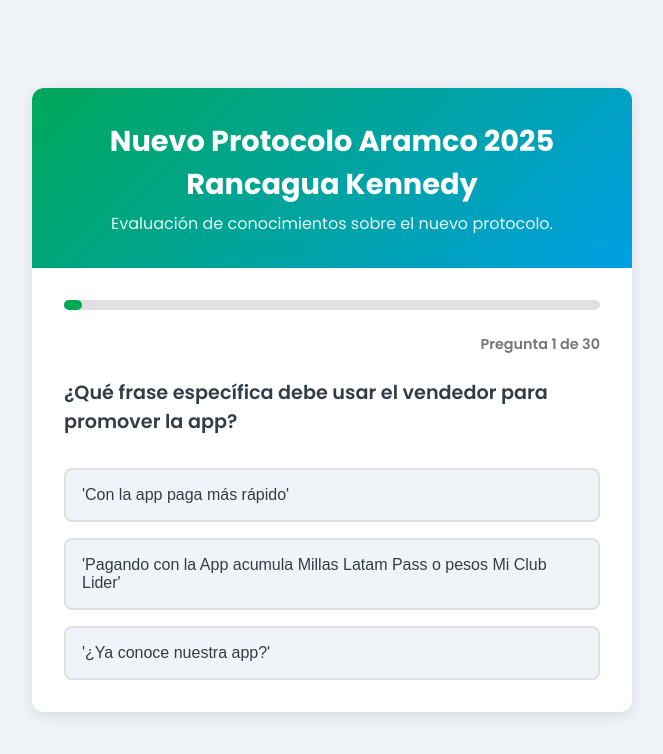
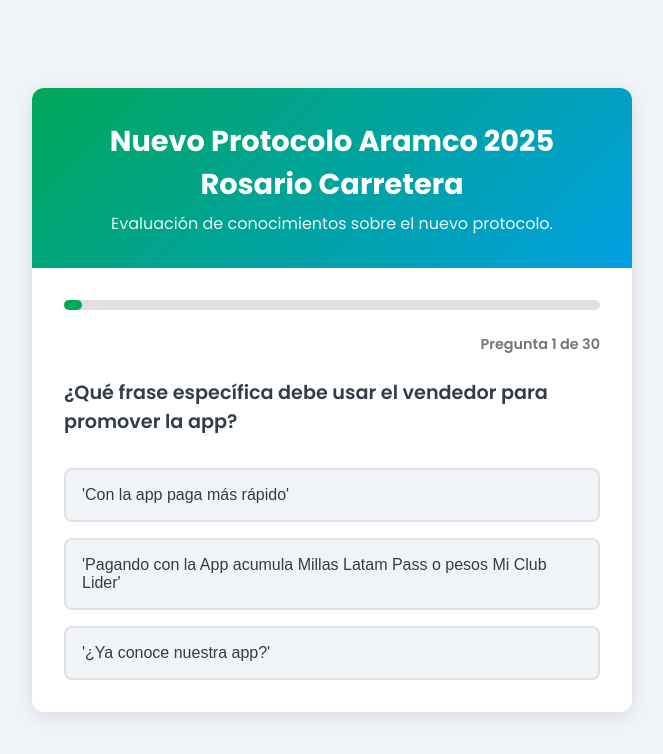
Before and after one commit to leoparram87-design/quizrosario2025, a plain HTML site: page index.html in a window 1280 px wide. Shown: the whole page, without its empty margins (308-971 px from the left). Drawn offline with Linux system fonts and the light colour scheme.

```diff
--- a/index.html
+++ b/index.html
@@ -292,7 +292,7 @@
 
     <div class="quiz-container" id="quiz-container">
         <div class="quiz-header">
-            <h1>Nuevo Protocolo Aramco 2025 Rancagua Kennedy</h1>
+            <h1>Nuevo Protocolo Aramco 2025 Rosario Carretera</h1>
             <p>Evaluación de conocimientos sobre el nuevo protocolo.</p>
         </div>
         <div class="quiz-body">
```
